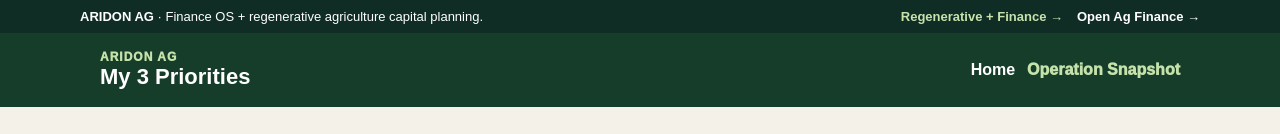
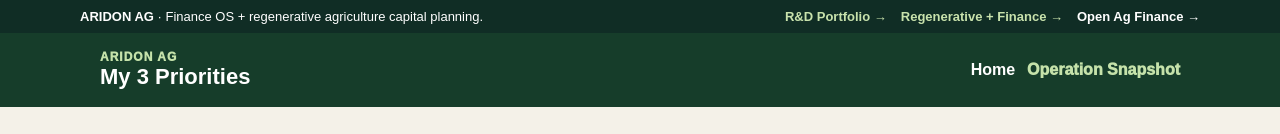
Before and after one commit to jimrusk/aridon-app, a Next.js app: page /ag/app in a window 1280 px wide. Shown: the top 134 px of the page. Built offline with nearby package versions, Linux system fonts and the light colour scheme.

Commit message:
Add Ag R&D portfolio navigation

```diff
--- a/app/ag/layout.tsx
+++ b/app/ag/layout.tsx
@@ -27,6 +27,7 @@ export default function AgLayout({ children }: { children: React.ReactNode }) {
       <div style={{ maxWidth: 1120, margin: 'auto', display: 'flex', justifyContent: 'space-between', alignItems: 'center', gap: 10, flexWrap: 'wrap' }}>
         <span style={{ fontSize: 13 }}><strong>ARIDON AG</strong> · Finance OS + regenerative agriculture capital planning.</span>
         <div style={{ display:'flex', gap:14, alignItems:'center', flexWrap:'wrap' }}>
+          <Link href="/ag/rd" style={{ color: '#C8E2AC', fontWeight: 900, textDecoration: 'none', fontSize: 13 }}>R&amp;D Portfolio →</Link>
           <Link href="/ag/regenerative" style={{ color: '#C8E2AC', fontWeight: 900, textDecoration: 'none', fontSize: 13 }}>Regenerative + Finance →</Link>
           <Link href="/ag/finance" style={{ color: '#fff', fontWeight: 850, textDecoration: 'none', fontSize: 13 }}>Open Ag Finance →</Link>
         </div>
```
